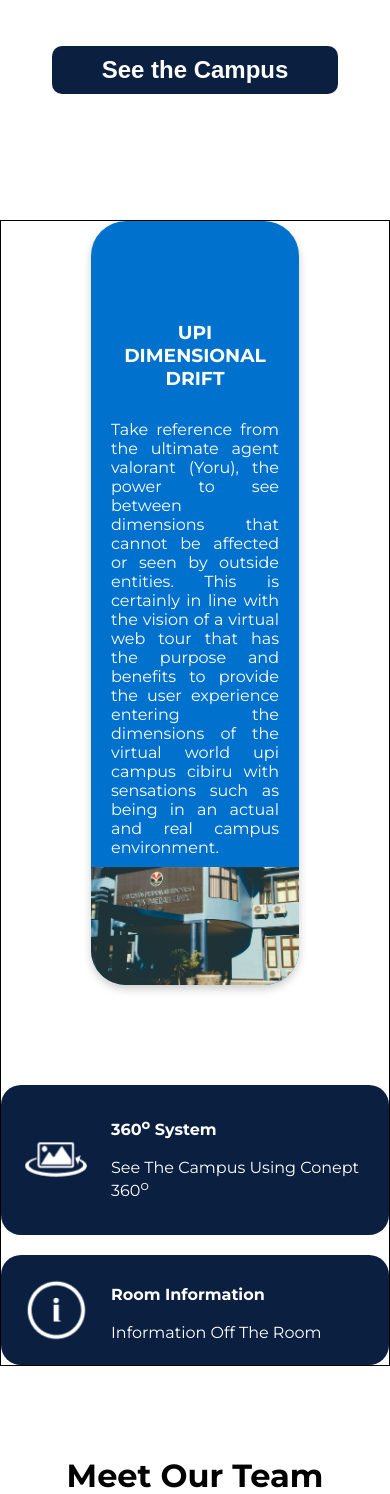
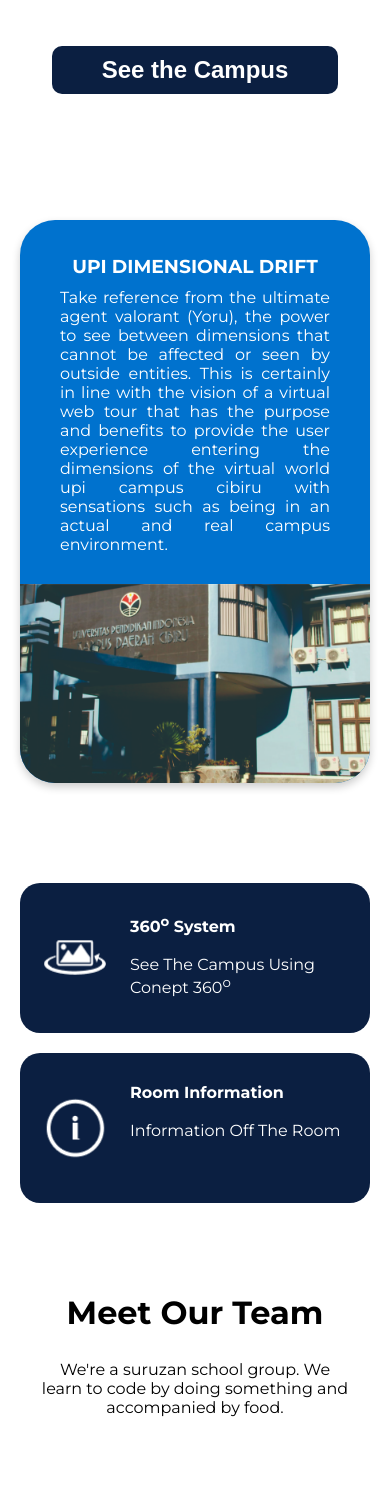
Before and after one commit to TitamSeptian/upi-dimensional-drift, a PHP site: page / in a window 390 px wide. Shown: the part 547-2041 px from the top of the page. Run offline with PHP 8.4, Linux system fonts and the light colour scheme.

Commit message:
mainpage responsive

```diff
--- a/assets/css/responsive.css
+++ b/assets/css/responsive.css
@@ -12,14 +12,19 @@
     display: none;
  }
 
- /* new style for about */
+ /* edit style for about */
 #about{
     display: flex;
     flex-direction: column;
-    /* align-items: center; */
-    border: 1px solid black;
 }
 
+.item-text{
+    display: flex;
+    flex-direction: column;
+    justify-content: center;
+    padding: 35px 20px 20px 20px;
+}
+/* end of editted about style */
 
 
 /* new style for footer */
@@ -32,7 +37,6 @@
 
 
 .container_footer_2{
-    /* border: 1px solid black; */
     width: 100%;
     display: flex;
     flex-direction: column;
@@ -66,13 +70,11 @@
 }
 #socmed_title{
     margin-bottom: 10px;
+    font-size: 18px;
 }
+/* end of new footer style */
 
 @media(max-width:1170px){
-    #home h1 {
-        font-size: 40px;
-        margin-bottom: 20px;
-    }
 
     #home p {
         width: 70%;
@@ -114,13 +116,17 @@
     }
     .footer_desc .desc_singkat{
         margin: 10px 0;
-        /* width: 600px; */
         text-align: justify;
         font-size: 14px;
     }
 }
 
 @media (max-width: 762px) {
+    #home h1 {
+        font-size: 40px;
+        margin-bottom: 20px;
+    }
+
     #navbar img{
         width: 150px;
     }
@@ -145,6 +151,12 @@
         box-shadow: 5px 0px 10px 0px #aaa; */
     }
 
+    .about-upi{
+        margin: 0px 20px 0px 20px;
+    }
 
+    .about-feature{
+        padding: 0px 20px 0px 20px;
+    }
 
 }
--- a/assets/css/styles.css
+++ b/assets/css/styles.css
@@ -261,7 +261,7 @@ body {
     color: white;
     text-align: center;
     text-transform: uppercase;
-    padding: 100px 20px 20px 20px;
+    /* padding: 100px 20px 20px 20px; */
 }
 
 .item-deskripsi {
@@ -317,6 +317,7 @@ body {
     display: flex;
     background-color: var(--color-1);
     width: 400px;
+    height: 150px;
 }
 
 .about-item-information img {
```
